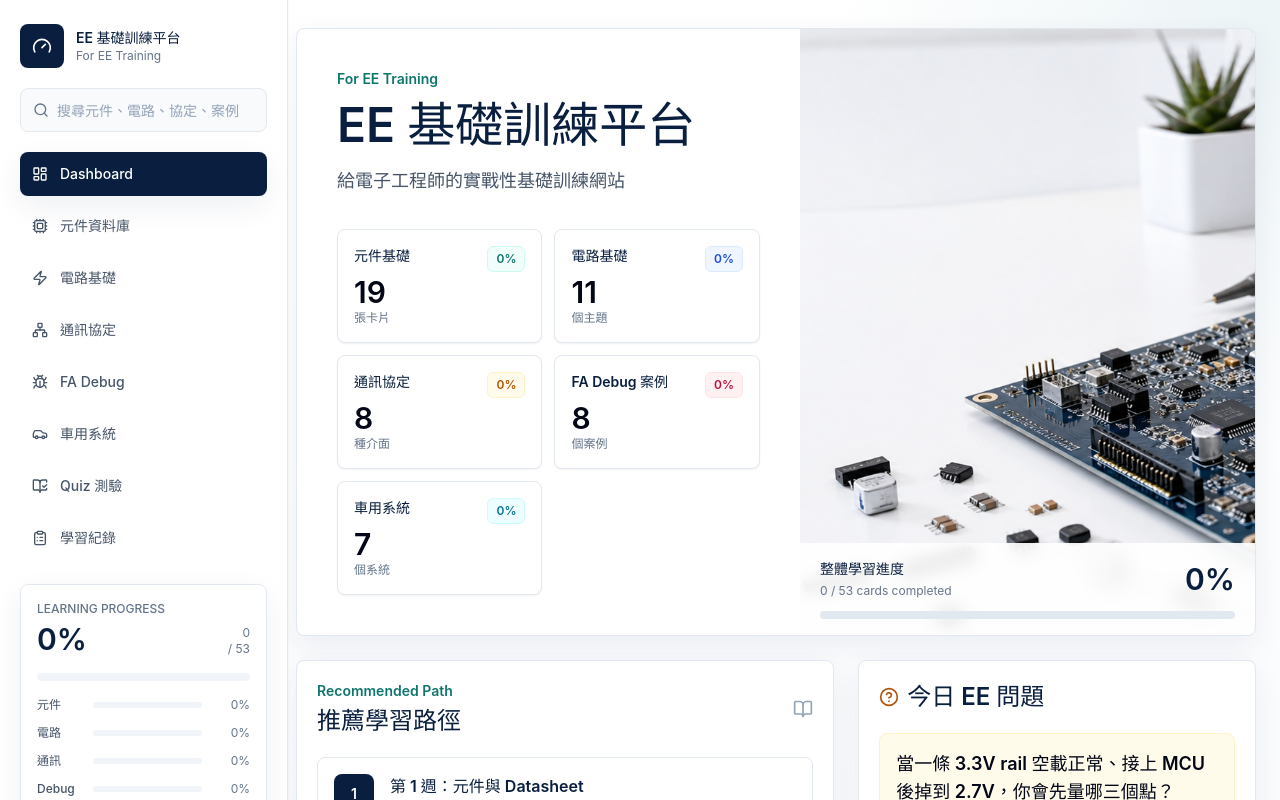
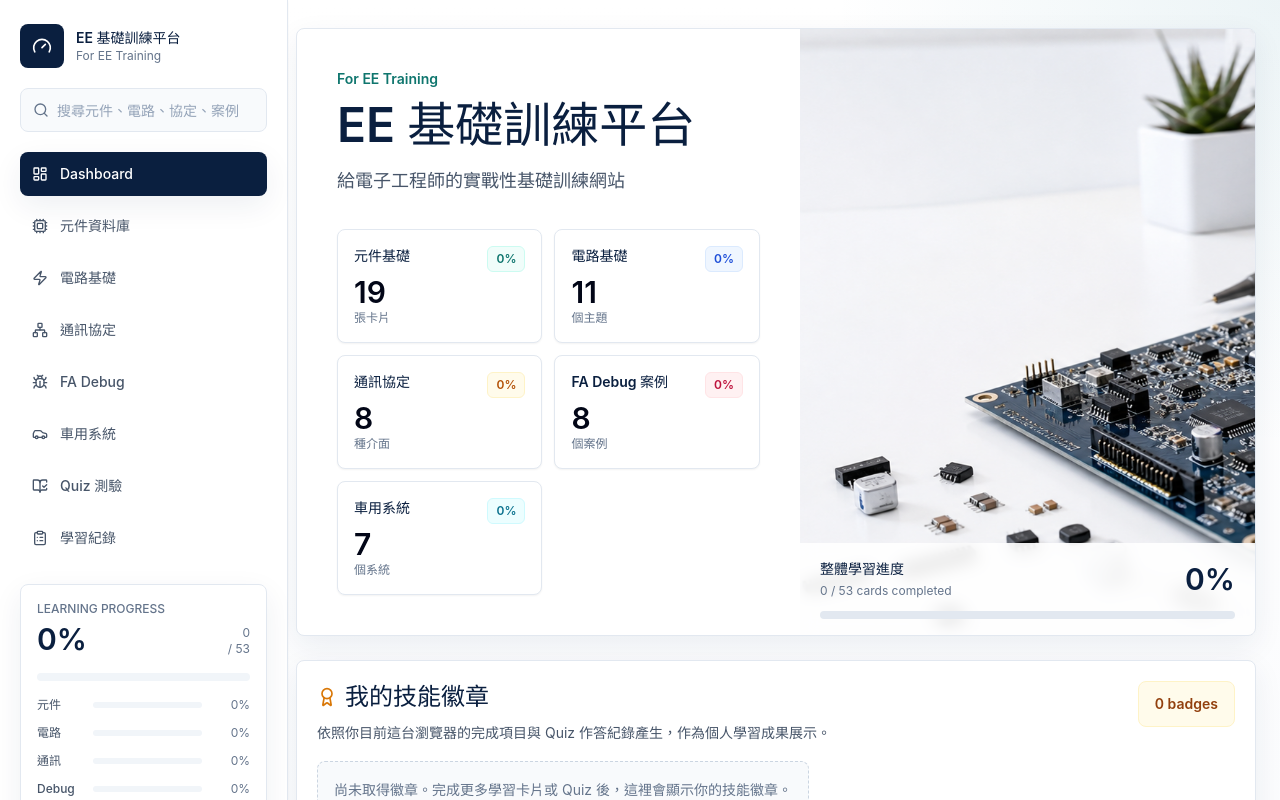
Before and after one commit to johnny802023-YU/EETraining, a React (Vite) app: page / in a window 1280 px wide. Shown: the top 800 px of the page. Built offline with nearby package versions, Linux system fonts and the light colour scheme.

Commit message:
Add personal skill badges to dashboard

```diff
--- a/src/pages/Dashboard.jsx
+++ b/src/pages/Dashboard.jsx
@@ -1,5 +1,6 @@
 import {
   ArrowRight,
+  Award,
   BookOpen,
   CheckCircle2,
   CircleHelp,
@@ -11,8 +12,10 @@ import {
   dailyQuestion,
   kpis,
   learningPath,
+  sectionCollections,
 } from "../data/trainingData.js";
 import { itemMatchesQuery } from "../utils/search.js";
+import { buildSkillBadges } from "../utils/teamProgress.js";
 
 const sectionRoutes = {
   components: "/components",
@@ -30,11 +33,34 @@ const toneClasses = {
   cyan: "border-cyan-100 bg-cyan-50 text-cyan-700",
 };
 
+function BadgePill({ badge }) {
+  return (
+    <span
+      className="inline-flex items-center gap-1 rounded-full border border-amber-200 bg-amber-50 px-3 py-1.5 text-xs font-semibold text-amber-800"
+      title={badge.description}
+    >
+      <Award className="h-3.5 w-3.5" aria-hidden="true" />
+      {badge.label}
+    </span>
+  );
+}
+
 export default function Dashboard() {
-  const { searchQuery, progress } = useOutletContext();
+  const { searchQuery, progress, trainingRecords } = useOutletContext();
   const searchResults = searchQuery
     ? allLearningItems.filter((item) => itemMatchesQuery(item, searchQuery)).slice(0, 8)
     : [];
+  const quizRecords = trainingRecords.records.filter((record) => record.type === "quiz");
+  const quizCorrect = quizRecords.filter((record) => record.isCorrect === true).length;
+  const sectionProgress = Object.keys(sectionCollections).map((section) => ({
+    section,
+    ...progress.getSectionProgress(section),
+  }));
+  const myBadges = buildSkillBadges({
+    sectionProgress,
+    quizAnswered: quizRecords.length,
+    quizAccuracy: quizRecords.length ? Math.round((quizCorrect / quizRecords.length) * 100) : 0,
+  });
 
   return (
     <div className="space-y-6">
@@ -133,6 +159,32 @@ export default function Dashboard() {
         </section>
       ) : null}
 
+      <section className="rounded-lg border border-slate-200 bg-white p-5 shadow-card">
+        <div className="flex flex-col gap-4 lg:flex-row lg:items-start lg:justify-between">
+          <div>
+            <div className="flex items-center gap-2">
+              <Award className="h-5 w-5 text-amber-600" aria-hidden="true" />
+              <h2 className="text-2xl font-semibold text-navy-900">我的技能徽章</h2>
+            </div>
+            <p className="mt-2 max-w-3xl text-sm leading-6 text-slate-600">
+              依照你目前這台瀏覽器的完成項目與 Quiz 作答紀錄產生，作為個人學習成果展示。
+            </p>
+          </div>
+          <div className="rounded-lg border border-amber-100 bg-amber-50 px-4 py-3 text-sm font-semibold text-amber-800">
+            {myBadges.length} badges
+          </div>
+        </div>
+        <div className="mt-4 flex flex-wrap gap-2">
+          {myBadges.length ? (
+            myBadges.map((badge) => <BadgePill key={badge.id} badge={badge} />)
+          ) : (
+            <p className="rounded-lg border border-dashed border-slate-300 bg-slate-50 p-4 text-sm leading-6 text-slate-500">
+              尚未取得徽章。完成更多學習卡片或 Quiz 後，這裡會顯示你的技能徽章。
+            </p>
+          )}
+        </div>
+      </section>
+
       <div className="grid gap-6 xl:grid-cols-[1.15fr_0.85fr]">
         <section className="rounded-lg border border-slate-200 bg-white p-5 shadow-card">
           <div className="mb-5 flex items-center justify-between gap-4">
--- a/src/utils/teamProgress.js
+++ b/src/utils/teamProgress.js
@@ -87,6 +87,18 @@ const badgeDefinitions = [
     predicate: ({ quizAnswered, quizAccuracy }) => quizAnswered >= 40 && quizAccuracy >= 80,
   },
 ];
+
+export function buildSkillBadges({ sectionProgress = [], quizAnswered = 0, quizAccuracy = 0 }) {
+  const badgeContext = {
+    sectionProgress,
+    quizAnswered,
+    quizAccuracy,
+  };
+
+  return badgeDefinitions
+    .filter((badge) => badge.predicate(badgeContext))
+    .map(({ id, label, description }) => ({ id, label, description }));
+}
 
 function normalize(value) {
   return String(value ?? "").trim();
@@ -312,15 +324,11 @@ export function buildStudentSummaries(records, sectionCollections) {
       };
     });
 
-    const badgeContext = {
+    const badges = buildSkillBadges({
       sectionProgress,
-      completionRate,
       quizAnswered: quizRecords.length,
       quizAccuracy,
-    };
-    const badges = badgeDefinitions
-      .filter((badge) => badge.predicate(badgeContext))
-      .map(({ id, label, description }) => ({ id, label, description }));
+    });
 
     return {
       ...student,
```
